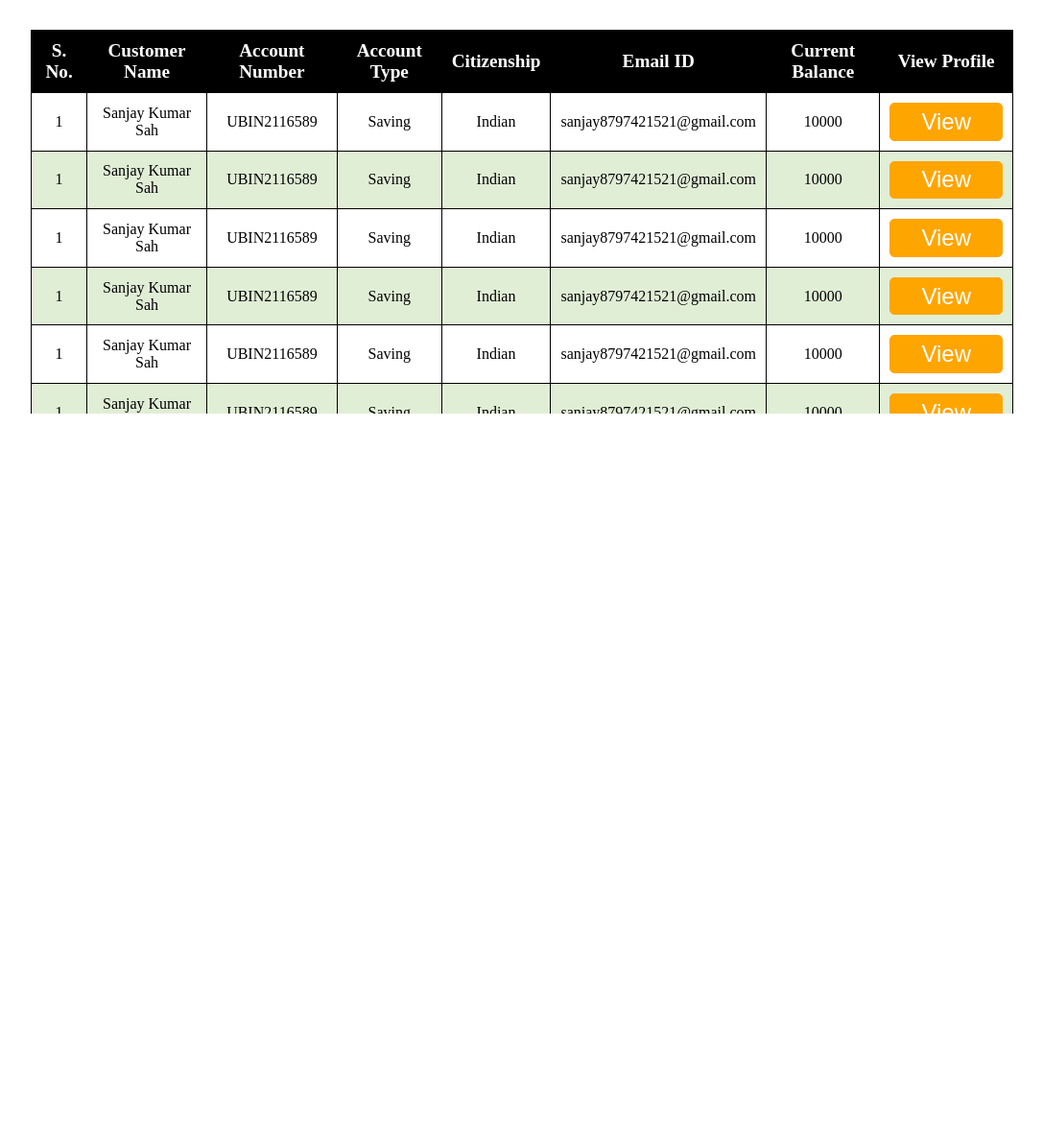
After one commit to sanjaysah101/Graduate-Rotational-Internship-Program-Sparks-Foundation, a PHP site: page /Customer.html in a window 1280 px wide. The commit adds this page. Shown: the part 601-1788 px from the top of the page at 96% size, without its empty margins (96-1183 px from the left). Run offline with PHP 8.4, Linux system fonts and the light colour scheme.

Commit message:
created customer page

```diff
--- a/Sparks - Basic Banking System/Css/style.css
+++ b/Sparks - Basic Banking System/Css/style.css
@@ -3,6 +3,7 @@
     padding: 0;
     box-sizing: border-box;
     text-decoration: none;
+    outline: none;
 }
 
 html {
@@ -248,6 +249,47 @@ nav {
 
 }
 
+
+/* Customer Table */
+.tableContainer{
+    height: 400px;
+    overflow: scroll;
+    margin-top: 2rem;
+    margin-bottom: 4rem;
+}
+.customerTable{
+    width: 100%;
+    max-height: 600px;
+}
+
+table, th, td{
+    border: 1px solid black;
+    border-collapse: collapse;
+    text-align: center;
+    padding: 10px;
+}
+
+.customerTable thead{
+    background-color: black;
+    color: white;
+    font-size: 1.2rem;
+    /* position: absolute; */
+}
+tr:nth-child(even) {
+  background-color: #e1eed6;
+}
+
+.CustomerViewBtn{
+    padding: .3rem 2rem;
+    border-radius: 5px;
+    border: 1px solid orange;
+    background-color: orange;
+    cursor: pointer;
+    color: white;
+    font-size: 1.5rem;
+}
+
+
 @media only screen and (max-width: 980px) {
     .grid-container{
         grid-template-columns: auto auto;
--- /dev/null
+++ b/Sparks - Basic Banking System/Customer.html
@@ -0,0 +1,238 @@
+<!DOCTYPE html>
+<html lang="en">
+<head>
+    <meta charset="UTF-8">
+    <meta http-equiv="X-UA-Compatible" content="IE=edge">
+    <meta name="viewport" content="width=device-width, initial-scale=1.0">
+    <title>Customers</title>
+    <link rel="stylesheet" href="css/style.css">
+    <link rel="stylesheet" href="https://cdnjs.cloudflare.com/ajax/libs/font-awesome/6.2.0/css/all.min.css"
+        integrity="sha512-xh6O/CkQoPOWDdYTDqeRdPCVd1SpvCA9XXcUnZS2FmJNp1coAFzvtCN9BmamE+4aHK8yyUHUSCcJHgXloTyT2A=="
+        crossorigin="anonymous" referrerpolicy="no-referrer" />
+</head>
+<body>
+    <!-- <div class="container"> -->
+        <header>
+            <nav>
+                <div class="container navbar">
+
+                    <div id="logo">
+                        <img src="img/logo.png" alt="Grip - Basic Banking System">
+                        <!-- logo -->
+                    </div>
+                    <div class="navbarlist">
+                        <a href="./index.html">Home</a>
+                        <a href="#about">About Us</a>
+                        <a href="#contact">Contact Us</a>
+                    </div>
+                    <div class="hamburger">
+                        <i class="fa-solid fa-bars" id="hamburgerIcon"></i>
+                    </div>
+                </div>
+            </nav>
+            <div class="hero">
+                <div class="content">
+                    <h2>Welcome to </h2>
+                    <h1>Spark - Customers Page</h1>
+                    <h2>Here are the details of all available customers</h2>
+                </div>
+            </div>
+        </header>
+
+        <!-- Customer Table -->
+
+        <div class="tableContainer container ">
+            <table border="1px" class="customerTable ">
+                <thead>
+                    <tr>
+                        <th>S. No.</th>
+                        <th>Customer Name</th>
+                        <th>Account Number</th>
+                        <th>Account Type</th>
+                        <th>Citizenship</th>
+                        <th>Email ID</th>
+                        <th>Current Balance</th>
+                        <th>View Profile</th>
+                    </tr>
+                </thead>
+                <tbody>
+                    <tr>
+                        <td>1</td>
+                        <td>Sanjay Kumar Sah</td>
+                        <td>UBIN2116589</td>
+                        <td>Saving</td>
+                        <td>Indian</td>
+                        <td>sanjay8797421521@gmail.com</td>
+                        <td>10000</td>
+                        <td><button class="CustomerViewBtn">View</button></td>
+                    </tr>
+                    <tr>
+                        <td>1</td>
+                        <td>Sanjay Kumar Sah</td>
+                        <td>UBIN2116589</td>
+                        <td>Saving</td>
+                        <td>Indian</td>
+                        <td>sanjay8797421521@gmail.com</td>
+                        <td>10000</td>
+                        <td><button class="CustomerViewBtn">View</button></td>
+                    </tr>
+                    <tr>
+                        <td>1</td>
+                        <td>Sanjay Kumar Sah</td>
+                        <td>UBIN2116589</td>
+                        <td>Saving</td>
+                        <td>Indian</td>
+                        <td>sanjay8797421521@gmail.com</td>
+                        <td>10000</td>
+                        <td><button class="CustomerViewBtn">View</button></td>
+                    </tr>
+                    <tr>
+                        <td>1</td>
+                        <td>Sanjay Kumar Sah</td>
+                        <td>UBIN2116589</td>
+                        <td>Saving</td>
+                        <td>Indian</td>
+                        <td>sanjay8797421521@gmail.com</td>
+                        <td>10000</td>
+                        <td><button class="CustomerViewBtn">View</button></td>
+                    </tr>
+                    <tr>
+                        <td>1</td>
+                        <td>Sanjay Kumar Sah</td>
+                        <td>UBIN2116589</td>
+                        <td>Saving</td>
+                        <td>Indian</td>
+                        <td>sanjay8797421521@gmail.com</td>
+                        <td>10000</td>
+                        <td><button class="CustomerViewBtn">View</button></td>
+                    </tr>
+                    <tr>
+                        <td>1</td>
+                        <td>Sanjay Kumar Sah</td>
+                        <td>UBIN2116589</td>
+                        <td>Saving</td>
+                        <td>Indian</td>
+                        <td>sanjay8797421521@gmail.com</td>
+                        <td>10000</td>
+                        <td><button class="CustomerViewBtn">View</button></td>
+                    </tr>
+                    <tr>
+                        <td>1</td>
+                        <td>Sanjay Kumar Sah</td>
+                        <td>UBIN2116589</td>
+                        <td>Saving</td>
+                        <td>Indian</td>
+                        <td>sanjay8797421521@gmail.com</td>
+                        <td>10000</td>
+                        <td><button class="CustomerViewBtn">View</button></td>
+                    </tr>
+                    <tr>
+                        <td>1</td>
+                        <td>Sanjay Kumar Sah</td>
+                        <td>UBIN2116589</td>
+                        <td>Saving</td>
+                        <td>Indian</td>
+                        <td>sanjay8797421521@gmail.com</td>
+                        <td>10000</td>
+                        <td><button class="CustomerViewBtn">View</button></td>
+                    </tr>
+                    <tr>
+                        <td>1</td>
+                        <td>Sanjay Kumar Sah</td>
+                        <td>UBIN2116589</td>
+                        <td>Saving</td>
+                        <td>Indian</td>
+                        <td>sanjay8797421521@gmail.com</td>
+                        <td>10000</td>
+                        <td><button class="CustomerViewBtn">View</button></td>
+                    </tr>
+                    <tr>
+                        <td>1</td>
+                        <td>Sanjay Kumar Sah</td>
+                        <td>UBIN2116589</td>
+                        <td>Saving</td>
+                        <td>Indian</td>
+                        <td>sanjay8797421521@gmail.com</td>
+                        <td>10000</td>
+                        <td><button class="CustomerViewBtn">View</button></td>
+                    </tr>
+                    <tr>
+                        <td>1</td>
+                        <td>Sanjay Kumar Sah</td>
+                        <td>UBIN2116589</td>
+                        <td>Saving</td>
+                        <td>Indian</td>
+                        <td>sanjay8797421521@gmail.com</td>
+                        <td>10000</td>
+                        <td><button class="CustomerViewBtn">View</button></td>
+                    </tr>
+                    <tr>
+                        <td>1</td>
+                        <td>Sanjay Kumar Sah</td>
+                        <td>UBIN2116589</td>
+                        <td>Saving</td>
+                        <td>Indian</td>
+                        <td>sanjay8797421521@gmail.com</td>
+                        <td>10000</td>
+                        <td><button class="CustomerViewBtn">View</button></td>
+                    </tr>
+                    <tr>
+                        <td>1</td>
+                        <td>Sanjay Kumar Sah</td>
+                        <td>UBIN2116589</td>
+                        <td>Saving</td>
+                        <td>Indian</td>
+                        <td>sanjay8797421521@gmail.com</td>
+                        <td>10000</td>
+                        <td><button class="CustomerViewBtn">View</button></td>
+                    </tr>
+                    <tr>
+                        <td>1</td>
+                        <td>Sanjay Kumar Sah</td>
+                        <td>UBIN2116589</td>
+                        <td>Saving</td>
+                        <td>Indian</td>
+                        <td>sanjay8797421521@gmail.com</td>
+                        <td>10000</td>
+                        <td><button class="CustomerViewBtn">View</button></td>
+                    </tr>
+                    <tr>
+                        <td>1</td>
+                        <td>Sanjay Kumar Sah</td>
+                        <td>UBIN2116589</td>
+                        <td>Saving</td>
+                        <td>Indian</td>
+                        <td>sanjay8797421521@gmail.com</td>
+                        <td>10000</td>
+                        <td><button class="CustomerViewBtn">View</button></td>
+                    </tr>
+                    <tr>
+                        <td>1</td>
+                        <td>Sanjay Kumar Sah</td>
+                        <td>UBIN2116589</td>
+                        <td>Saving</td>
+                        <td>Indian</td>
+                        <td>sanjay8797421521@gmail.com</td>
+                        <td>10000</td>
+                        <td><button class="CustomerViewBtn">View</button></td>
+                    </tr>
+                    <tr>
+                        <td>1</td>
+                        <td>Sanjay Kumar Sah</td>
+                        <td>UBIN2116589</td>
+                        <td>Saving</td>
+                        <td>Indian</td>
+                        <td>sanjay8797421521@gmail.com</td>
+                        <td>10000</td>
+                        <td><button class="CustomerViewBtn">View</button></td>
+                    </tr>
+                </tbody>
+
+            </table>
+        </div>
+
+
+
+            <script src="js/scrip.js"></script>
+</body>
+</html>
--- a/Sparks - Basic Banking System/index.html
+++ b/Sparks - Basic Banking System/index.html
@@ -49,7 +49,7 @@
                     <img src="img/male-customer.png" alt="Customers">
                 </div>
                 <div class="text">
-                    <a href="#">View all Customer</a>
+                    <a href="Customer.html">View all Customer</a>
                 </div>
             </div>
             <div>
```
